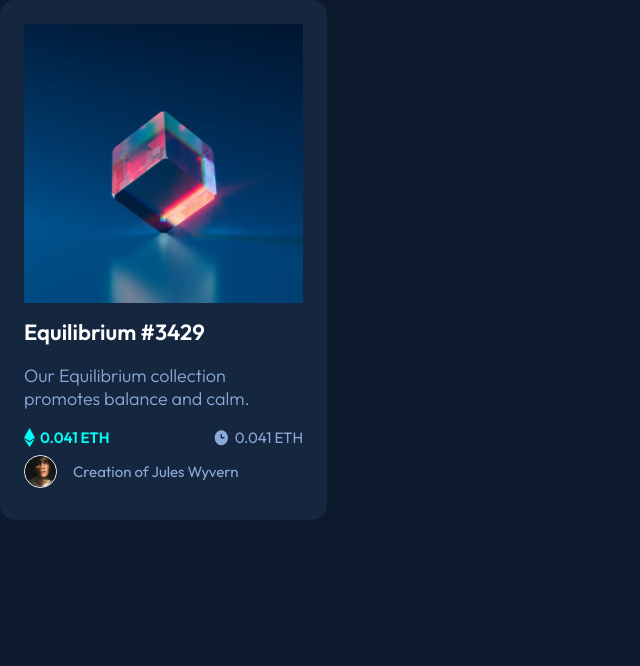
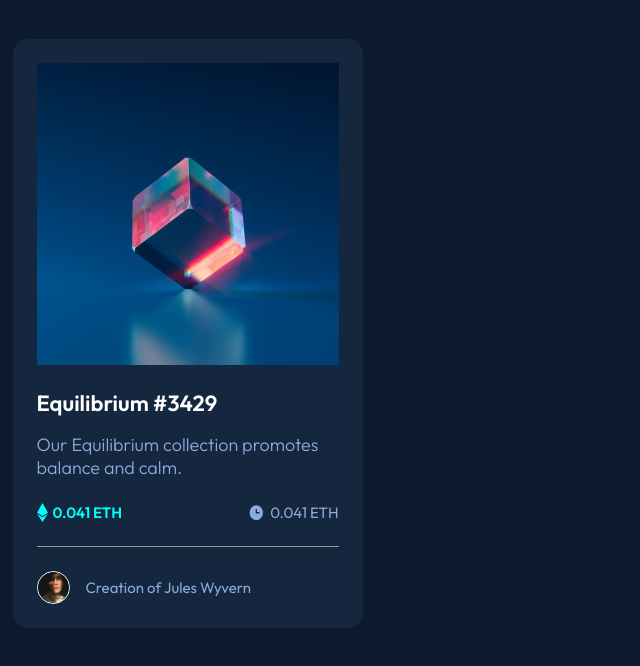
Before and after one commit to Lesricol/nft-preview-card-component, a plain HTML site: page index.html in a window 1280 px wide. Shown: the whole page, without its empty margins (0-640 px from the left). Drawn offline with Linux system fonts and the light colour scheme.

Commit message:
falta desktop

```diff
--- a/css/styles.css
+++ b/css/styles.css
@@ -17,29 +17,51 @@ ul {
   margin-bottom: 0;
 }
 body {
+  display: flex;
+  justify-content: center;
+  align-items: center;
   margin: 0;
+  width: 375px;
+  height: 667px;
   font-family: "Outfit", sans-serif;
   font-size: 0.9375rem;
-  width: 375px;
   background-color: #0D192C;
   color: #8BACD9 ;
 }
-main{
+.card{
+  padding: 1.5rem;
   width: 327px;
   background-color: #15263F;
   border-radius: 0.9375rem;
 }
 
-.card{
-  padding: 1.5rem;
+@media screen and (width >=600px) {
+  .card{
+    width: 350px;
+  }
 }
 
+.icon-view{
+  position: absolute;
+  top: 200px;
+  left: 165px;
+  opacity: 0;
+}
 .title{
+  margin: 24px 0 12px;
   font-weight: 600;
   font-size: 1.375rem;
   color: white;
 }
+@media screen and (width >=600px) {
+  .title{
+    margin: 24px 0 16px ;
+  }
+
+}
+
 .text{
+  margin: 0;
   font-weight: 300;
   font-size: 1.125rem;
 }
@@ -47,6 +69,15 @@ main{
 .card-info{
   display: flex;
   justify-content: space-between;
+  padding:  1rem 0;
+  border-bottom: 1px solid #979797;
+}
+
+@media screen and (width >=600px) {
+  .card-info{
+    padding: 1.5rem 0;
+  }
+
 }
 
 .cositas{
@@ -61,6 +92,14 @@ main{
   display: flex;
   align-items: center ;
   gap: 1rem;
+  padding-top: 1rem;
+}
+
+@media screen and (width >=600px) {
+  .card-avatar{
+    padding-top: 1.5rem;
+  }
+
 }
 
 .avatar{
@@ -69,3 +108,6 @@ main{
   border: 1px solid white;
   border-radius:50% ;
 }
+.text-card{
+  margin: 0;
+}
--- a/index.html
+++ b/index.html
@@ -11,12 +11,13 @@
     <title>Document</title>
   </head>
   <body>
-    <main>
+    <main class="main">
       <div class="card">
        <img class="img-card" src="./assets/images/image-equilibrium.jpg" alt="nft">
+       <img class="icon-view" src="./assets/images/icon-view.svg" alt="ojito">
        <h1 class="title">Equilibrium #3429</h1>
        <p class="text">Our Equilibrium collection promotes balance and calm.</p>
-
+       <div class="card-bottom">
        <div class="card-info">
        <div class="cositas price"> <img class="icon" src="./assets/images/icon-ethereum.svg" alt="diamante">
         <span class="bold">0.041 ETH</span>
@@ -27,7 +28,8 @@
       </div>
         <div class="card-avatar">
           <img class="avatar" src="./assets/images/image-avatar.png" alt="profile">
-          <p>Creation of <span>Jules Wyvern</span></p>
+          <p class="text-card">Creation of <span>Jules Wyvern</span></p>
+        </div>
         </div>
       </div>
     </main>
```
